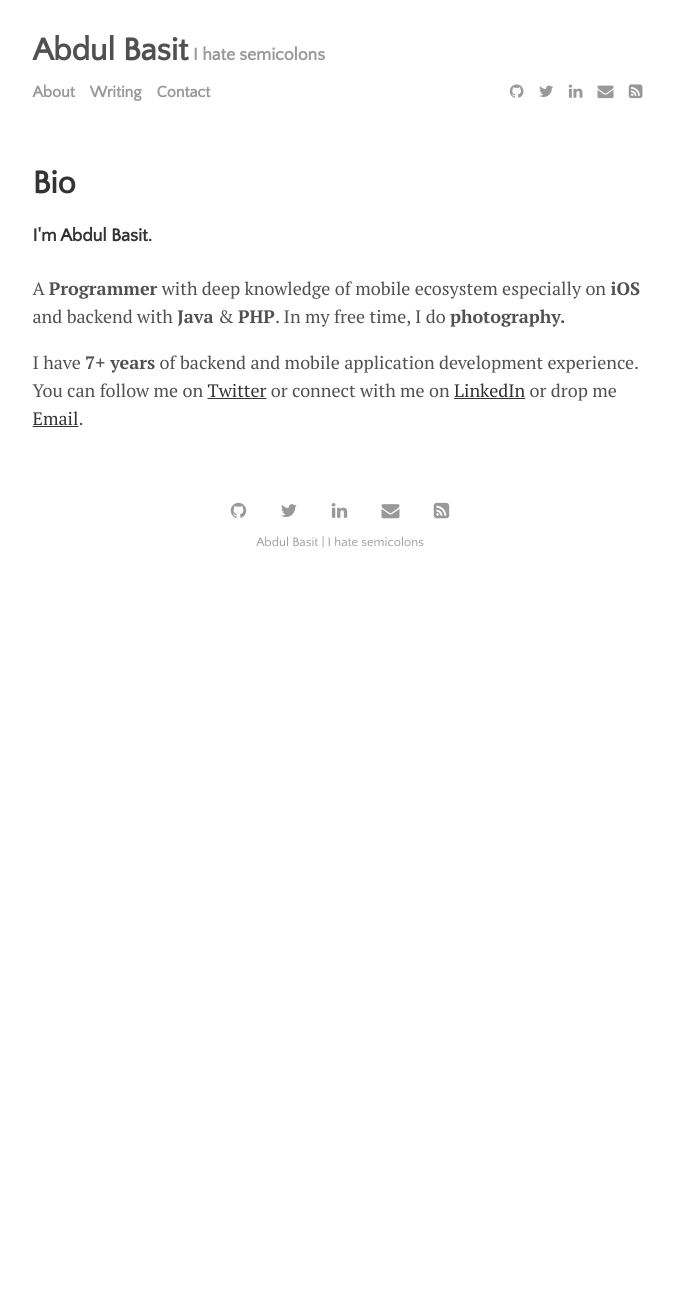
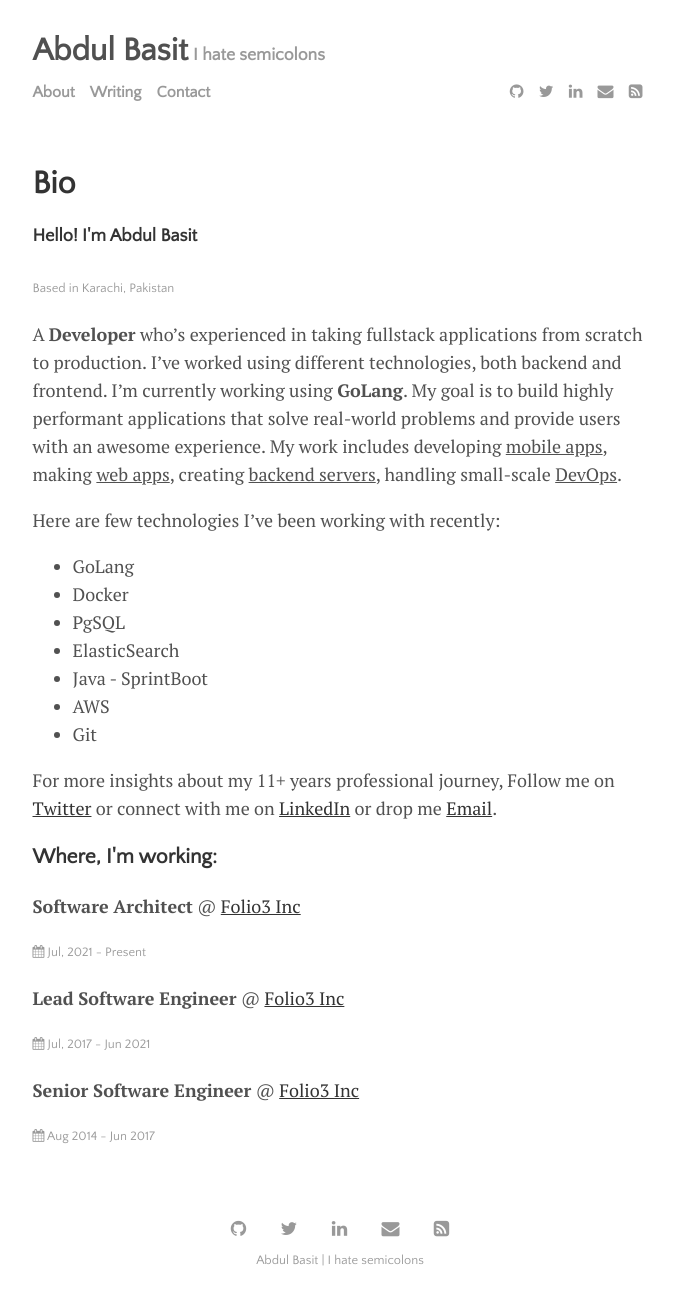
Before and after one commit to abmussani/abmussani.github.io, a Jekyll site: the page built from about.markdown, in a window 1280 px wide. Shown: the whole page, without its empty margins (300-974 px from the left). Built offline with Jekyll 4.4.1, drawn with Linux system fonts in a browser that asks for light colours; before the commit the page ends 900 px from its top, so only the background shows below that.

Commit message:
Update about.markdown

```diff
--- a/about.markdown
+++ b/about.markdown
@@ -3,7 +3,27 @@ layout: page
 title: Bio
 permalink: /bio/
 ---
-<h4>I'm Abdul Basit.</h4>
-A <strong>Programmer</strong> with deep knowledge of mobile ecosystem especially on <strong>iOS </strong>and backend with <strong>Java</strong> &amp; <strong>PHP</strong>. In my free time, I do <strong>photography.</strong>
+<h4>Hello! I'm Abdul Basit</h4>
+<p class="post-date">Based in Karachi, Pakistan</p>
+A <strong>Developer</strong> who's experienced in taking fullstack applications from scratch to production. I've worked using different technologies, both backend and frontend. I'm currently working using <strong>GoLang</strong>. My goal is to build highly performant applications that solve real-world problems and provide users with an awesome experience. My work includes developing <u>mobile apps</u>, making <u>web apps</u>, creating <u>backend servers</u>, handling small-scale <u>DevOps</u>.
 
-I have <strong>7+ years</strong> of backend and mobile application development experience. You can follow me on [Twitter](http://twitter.com/abmussani) or connect with me on [LinkedIn](https://www.linkedin.com/in/abmussani/) or drop me [Email](mailto:hello@abmussani.com).
+Here are few technologies I've been working with recently:
+<ul>
+    <li>GoLang</li>
+    <li>Docker</li>
+    <li>PgSQL</li>
+    <li>ElasticSearch</li>
+    <li>Java - SprintBoot</li>
+    <li>AWS</li>
+    <li>Git</li>
+</ul>
+
+For more insights about my 11+ years professional journey, Follow me on [Twitter](http://twitter.com/abmussani) or connect with me on [LinkedIn](https://www.linkedin.com/in/abmussani/) or drop me [Email](mailto:hello@abmussani.com).
+
+<h3>Where, I'm working:</h3>
+<strong>Software Architect</strong> @ [Folio3 Inc](https://www.folio3.com/)
+<p class="post-date"><span><i class="fa fa-calendar" aria-hidden="true"></i> Jul, 2021 - Present </span></p>
+<strong>Lead Software Engineer</strong> @ [Folio3 Inc](https://www.folio3.com/)
+<p class="post-date"><span><i class="fa fa-calendar" aria-hidden="true"></i> Jul, 2017 - Jun 2021 </span></p>
+<strong>Senior Software Engineer</strong> @ [Folio3 Inc](https://www.folio3.com/)
+<p class="post-date"><span><i class="fa fa-calendar" aria-hidden="true"></i> Aug 2014 - Jun 2017 </span></p>
```
